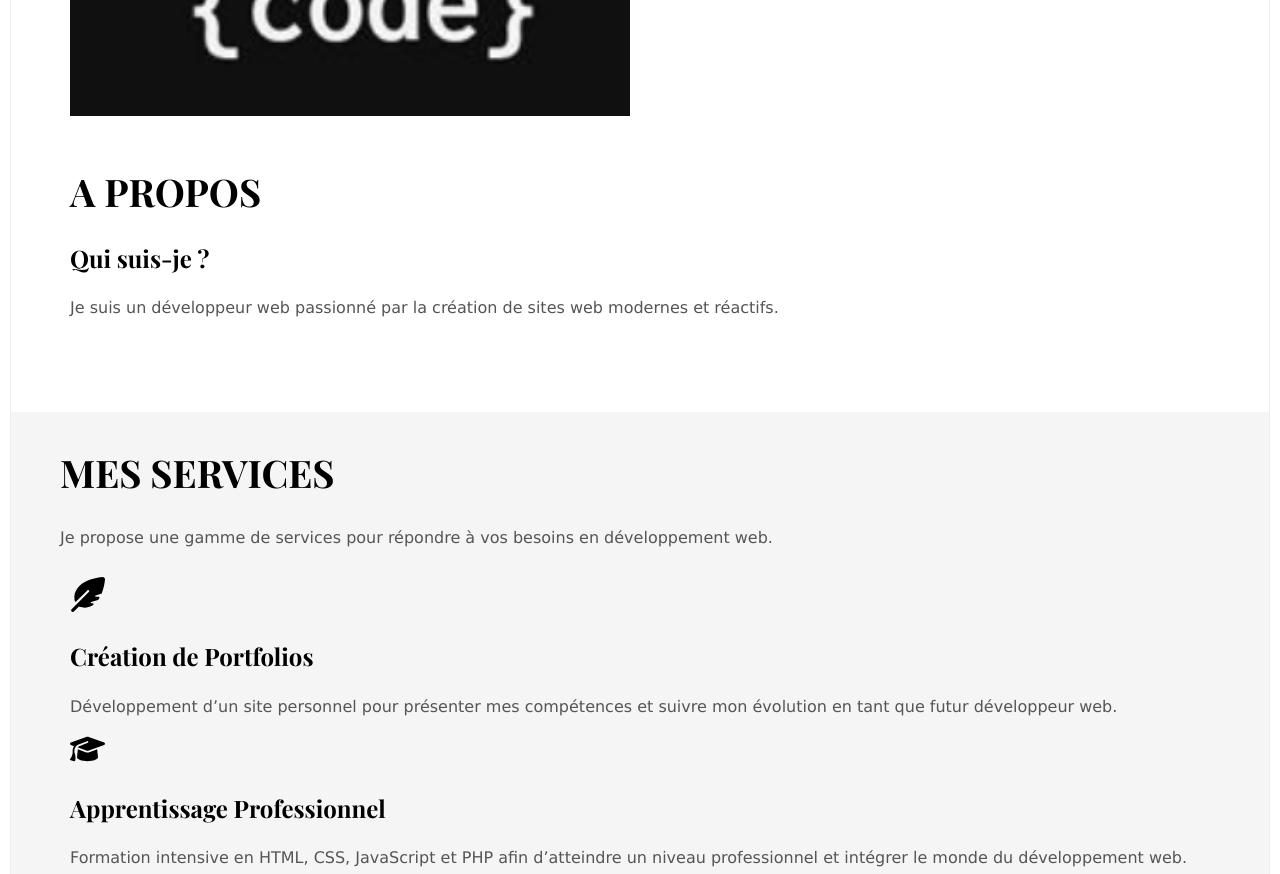
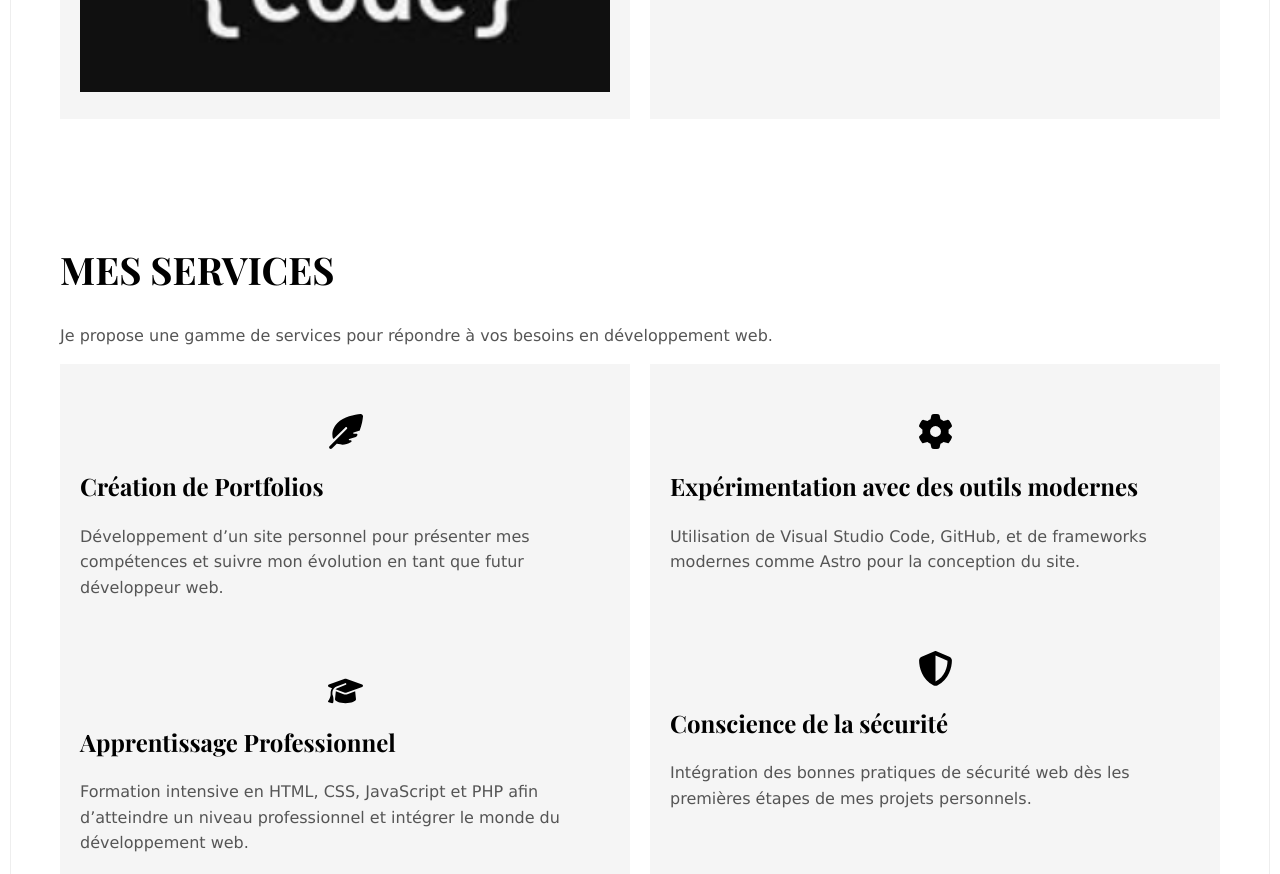
Before and after one commit to MaMohm/Portfolio-Marwan, a plain HTML site: page index.html in a window 1280 px wide. Shown: the part 1120-1994 px from the top of the page. Drawn offline with nearby package versions, Linux system fonts and the light colour scheme; a web font is replaced by a local one.

Commit message:
grid center

```diff
--- a/css/global.css
+++ b/css/global.css
@@ -98,16 +98,31 @@ section {
 }
 
 .grid {
-    display: flex;
-    flex-wrap: wrap;
+    display: grid;
+    grid-template-columns: 1fr 1fr;
     justify-content: center;
+    gap: 2rem;
+    align-items: stretch;
 }
 
+@media screen and (max-width:749px) {
+    .grid {
+        grid-template-columns: 1fr;
+    }
+}
+
+@media screen and (min-width:750px) {
+    .grid {
+        grid-template-columns: repeat(2, 1fr);
+        align-items: stretch;
+    }
+}
 .grid_item {
-    width: 100%;
     padding: 1rem;
-    flex-grow: 1;
-    flex-shrink: 0;
+    flex-grow: 1 ;
+    flex-shrink: 1;
+    background: #F5F5F5;
+    padding: 2rem;
 }
 
 .nav {
@@ -335,22 +350,22 @@ transform: translateY(-8px);
     }
 }
 
-.services {
+.service {
     background: #F5F5F5;
     padding: 3rem 0;
+    justify-content: center;
 }
 
-.services_icon {
+.service_icon {
     display: flex;
     align-items: center;
     justify-content: center;
     width: 90%;
     height: 90%;
     margin:  auto;
-    border: 2px solid #5b6c78;
-    border-radius: 50%;
+
 }
 
-.services_icon svg {
+.service_icon svg {
     height: 35px;
 }
```
